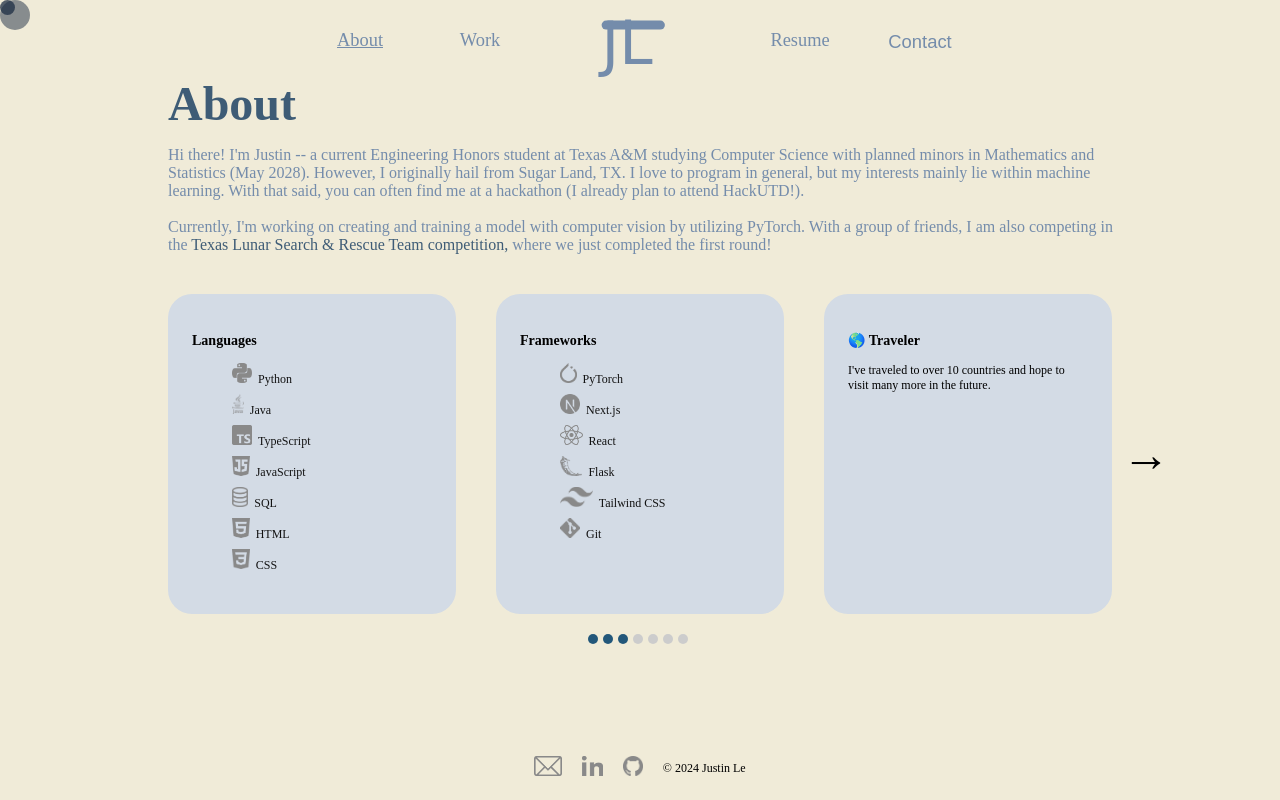
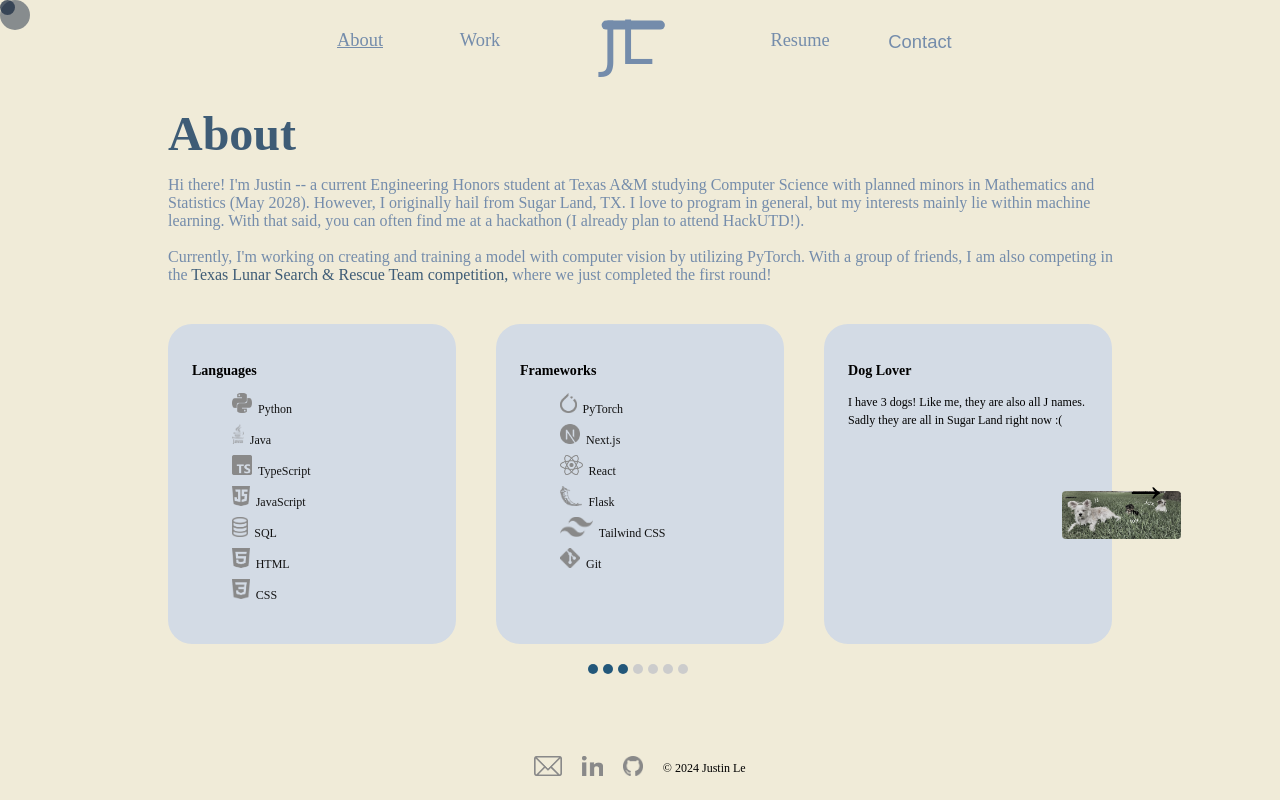
Before and after one commit to Ju5t1nL3/portfolio, a Next.js app: page /about in a window 1280 px wide. Built offline with nearby package versions, Linux system fonts and the light colour scheme.

Commit message:
added dog animations + fixed spacing

```diff
--- a/src/app/about/page.tsx
+++ b/src/app/about/page.tsx
@@ -122,8 +122,17 @@
           </li>
         </ul>
       </> },
-    { title: "🌎 Traveler", description: "I've traveled to over 10 countries and hope to visit many more in the future." },
-    { title: "🎨 Creative Thinker", description: "I enjoy drawing and sketching in my spare time. It's a great way to relax and express creativity." },
+    { title: "Dog Lover", description:
+      <>
+        <span className="space-better">I have 3 dogs! Like me, they are also all J names. Sadly they are all in Sugar Land right now :(</span>
+        <img src="/dogs.png" alt="Dogs" className='dogs-pic'/>
+      </>
+
+    },
+    { title: "Avid Reader", description:
+      <>
+      </>
+    },
     { title: "💻 Tech Enthusiast", description: "I'm always excited about learning new technologies and staying up-to-date with industry trends." },
     { title: "🏃‍♂️ Fitness Buff", description: "I love staying active by running and working out regularly." },
     { title: "🍕 Pizza Lover", description: "Pizza is my go-to comfort food!" }
--- a/src/app/globals.css
+++ b/src/app/globals.css
@@ -295,7 +295,7 @@
 .about-heading {
   font-size: calc(6vh);
   color: #3E5C76;
-  margin-top: -10vh;
+  margin-top: -2.5vh;
   text-align: left;
   left: 1vh;
   position: relative;
@@ -368,6 +368,10 @@
   height: 2.5vh;
 }
 
+.space-better{
+  line-height: 150%;
+}
+
 /* Carousel Arrows */
 .carousel-arrow {
    background-color :transparent ;
@@ -404,3 +408,18 @@
 .filled{
     background-color:#22577A; /* Filled dot color */
 }
+
+.dogs-pic{
+  margin-top: 10vh;
+  height: 6vh;
+  width: auto;
+  position: absolute;
+  border-radius: .5vh;
+  filter:grayscale(75%);
+  transition: filter, scale .3s ease-in-out;
+}
+
+.dogs-pic:hover{
+  scale: 3;
+  filter: grayscale(0%);
+}
```
Also changed, not shown: public/dogs.png (added).
